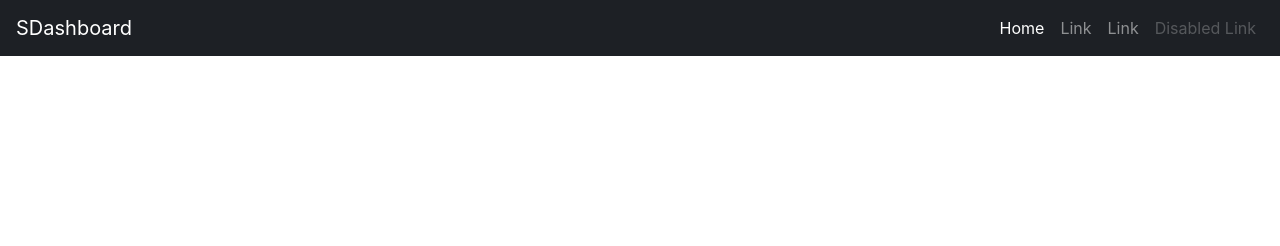
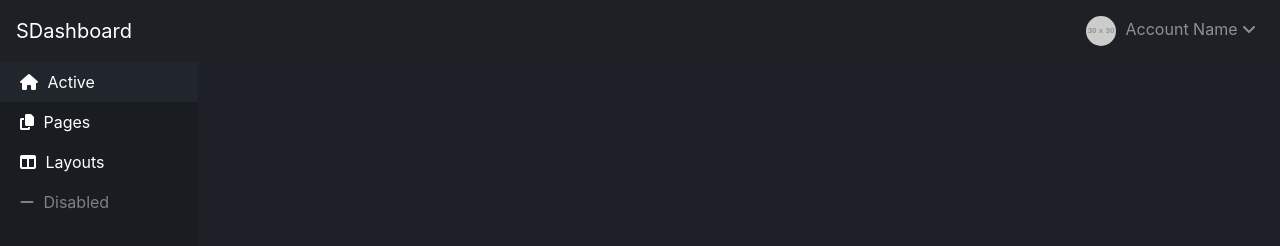
Before and after one commit to chriskonges/SDashboard, a plain HTML site: page index.html in a window 1280 px wide. Drawn offline with nearby package versions, Linux system fonts and the light colour scheme; placeholder pictures from the web are drawn by us; a web font is replaced by a local one.

Commit message:
Navbar.css, sidePanel.css
Navbar:
-Added profile pic

Side Panel:
- Icons
- Hover transition

```diff
--- a/index.html
+++ b/index.html
@@ -4,6 +4,7 @@
     <title>SDashboard</title>
     <meta charset="utf-8">
     <link href="https://fonts.googleapis.com/css2?family=Asap+Condensed:wght@400;500;600;700&family=Asap:wght@400;500;600;700&family=Lato:wght@100;300;400;700;900&family=Open+Sans:wght@300;400;600;700;800&family=Permanent+Marker&family=Source+Sans+Pro:wght@200;300;400;600;700;900&display=swap" rel="stylesheet">
+    <script src="https://kit.fontawesome.com/03c9aa091c.js" crossorigin="anonymous"></script>
     <meta name="viewport" content="width=device-width, initial-scale=1, shrink-to-fit=no">
     <link rel="stylesheet" href="https://stackpath.bootstrapcdn.com/bootstrap/4.3.1/css/bootstrap.min.css" integrity="sha384-ggOyR0iXCbMQv3Xipma34MD+dH/1fQ784/j6cY/iJTQUOhcWr7x9JvoRxT2MZw1T" crossorigin="anonymous">
     <link rel="stylesheet" href="./vendor/css/main.css">
@@ -17,21 +18,33 @@
       </button>
       <div class="collapse navbar-collapse justify-content-end" id="navbarNav">
         <ul class="navbar-nav">
-          <li class="nav-item active">
-            <a class="nav-link" href="#">Home</a>
-          </li>
-          <li class="nav-item">
-            <a class="nav-link" href="#">Link</a>
-          </li>
-          <li class="nav-item">
-            <a class="nav-link" href="#">Link</a>
-          </li>
-          <li class="nav-item">
-            <a class="nav-link disabled" href="#" tabindex="-1" aria-disabled="true">Disabled Link</a>
-          </li>
+          <li class="nav-item dropdown">
+              <a class="nav-link dropdown-tggle" href="#" id="navbarDropdownMenuLink" role="button" data-toggle="dropdown" aria-haspopup="true" aria-expanded="false">
+              <img class="profile-pic" src="https://via.placeholder.com/30"> Account Name <i class="fas fa-angle-down"></i>
+              </a>
+              <div class="dropdown-menu" aria-labelledby="navbarDropdownMenuLink">
+                  <a class="dropdown-item" href="#">Synology Build</a>
+                  <a class="dropdown-item" href="#">Synology RP</a>
+                  <a class="dropdown-item" href="#">Synology 5x</a>
+              </div>
+        </li>
         </ul>
       </div>
     </nav>
+
+    <div class="row">
+      <div class="col-lg-2 col-md-4 col-sm-1 sidePanel">
+        <nav class="nav flex-column">
+          <a class="nav-link active" href="#"><i class="fas fa-home"></i> Active</a>
+          <a class="nav-link" href="#"><i class="fas fa-copy"></i> Pages</a>
+          <a class="nav-link" href="#"><i class="fas fa-columns"></i> Layouts</a>
+          <a class="nav-link disabled" href="#" tabindex="-1" aria-disabled="true"><i class="fas fa-minus"></i> Disabled</a>
+        </nav>
+      </div>
+      <div class="col-lg-10 col-md-8 content">
+
+      </div>
+    </div>
 
     <script src="https://code.jquery.com/jquery-3.3.1.slim.min.js" integrity="sha384-q8i/X+965DzO0rT7abK41JStQIAqVgRVzpbzo5smXKp4YfRvH+8abtTE1Pi6jizo" crossorigin="anonymous"></script>
     <script src="https://cdnjs.cloudflare.com/ajax/libs/popper.js/1.14.7/umd/popper.min.js" integrity="sha384-UO2eT0CpHqdSJQ6hJty5KVphtPhzWj9WO1clHTMGa3JDZwrnQq4sF86dIHNDz0W1" crossorigin="anonymous"></script>
--- a/vendor/css/components/navbar.css
+++ b/vendor/css/components/navbar.css
@@ -5,3 +5,8 @@
 .navbar-brand {
     color: white !important;
 }
+
+.profile-pic {
+    border-radius: 100px !important;
+    margin-right: 5px;
+}
--- /dev/null
+++ b/vendor/css/components/sidePanel.css
@@ -0,0 +1,36 @@
+.sidePanel {
+    background: #191C21;
+    height: 100%;
+    position: fixed;
+    padding: 0px;
+}
+
+.sidePanel .nav {
+    margin: 0px;
+}
+
+.sidePanel .nav-link {
+    color: white;
+    padding-left: 35px;
+    transition: .1s background;
+    transition: .2s padding-left;
+}
+
+.sidePanel .nav-link:hover {
+    background: #21262C;
+    transition: .1s background;
+    padding-left: 50px;
+    transition: .2s padding-left;
+}
+
+.sidePanel .disabled {
+    color: grey !important;
+}
+
+.sidePanel .active {
+    background: #21262C;
+}
+
+.sidePanel .fas {
+    padding-right: 5px;
+}
--- a/vendor/css/main.css
+++ b/vendor/css/main.css
@@ -1,6 +1,7 @@
 /* vv Components vv */
 
 @import "./components/navbar.css";
+@import "./components/sidePanel.css";
 
 /* ^^ Components ^^ */
 
@@ -8,3 +9,7 @@
     padding: 0;
     margin: 0;
 }
+
+body {
+    background: #1D2027;
+}
```
